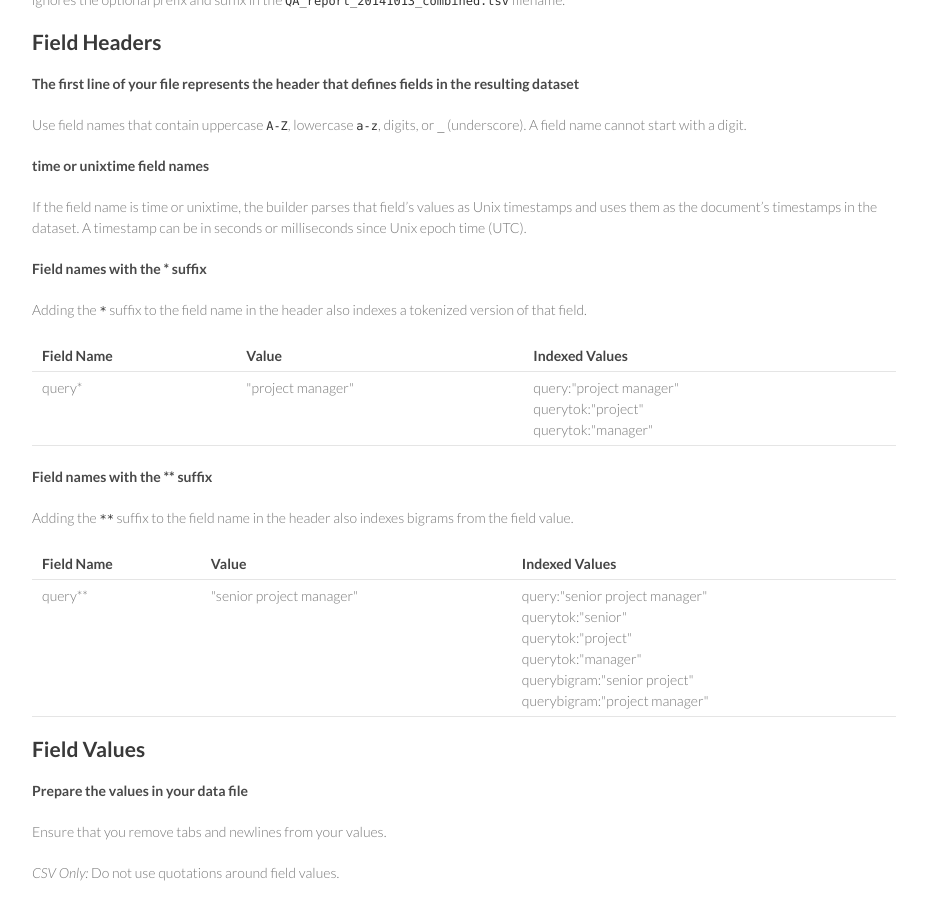
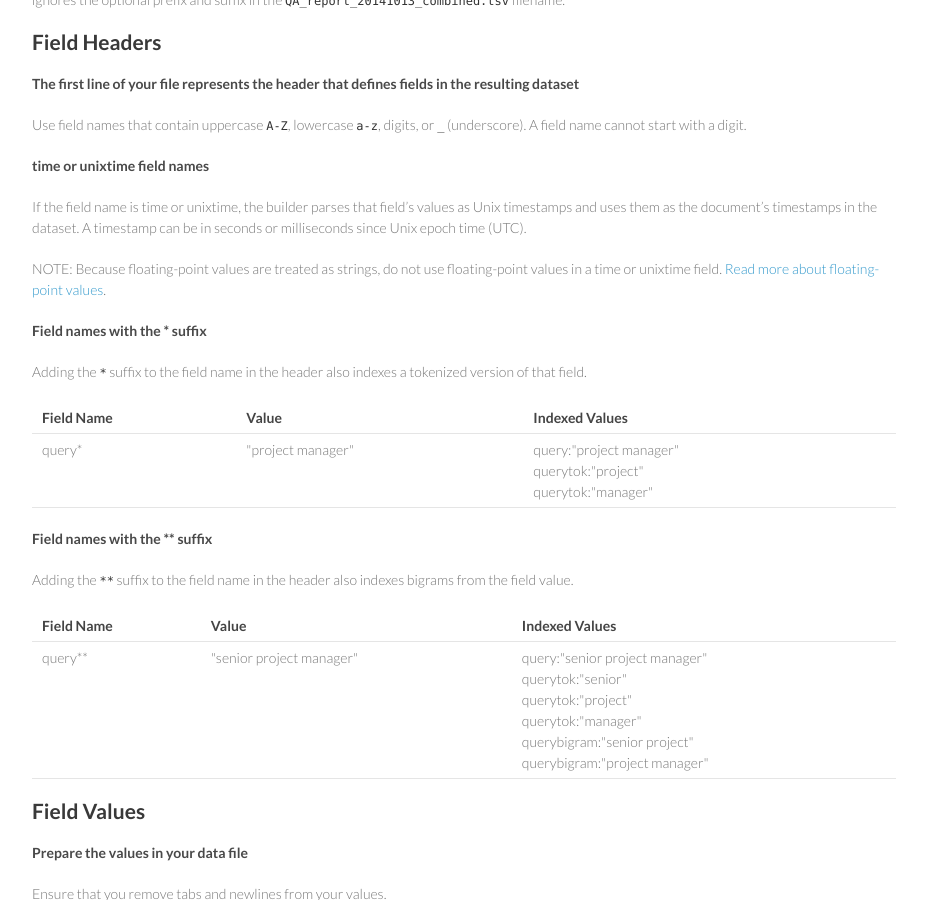
Before and after one commit to indeedeng/imhotep, a Jekyll site: the page built from docs/data-file-requirements.md, in a window 1280 px wide and 900 px high, scrolled down 632 px. Shown: the whole window, without its empty margins (294-1221 px from the left). Built offline with Jekyll 4.4.1, drawn with Linux system fonts in a browser that asks for light colours; Markdown is read by kramdown in place of the engine named in the settings; some of the changed lines change nothing that is shown.

Commit message:
xref to floating-point value section

```diff
--- a/docs/data-file-requirements.md
+++ b/docs/data-file-requirements.md
@@ -35,6 +35,8 @@ Use field names that contain uppercase `A-Z`, lowercase `a-z`, digits, or `_` (u
 #### time or unixtime field names
 
 If the field name is time or unixtime, the builder parses that field’s values as Unix timestamps and uses them as the document’s timestamps in the dataset. A timestamp can be in seconds or milliseconds since Unix epoch time (UTC).
+
+NOTE: Because floating-point values are treated as strings, do not use floating-point values in a time or unixtime field. [Read more about floating-point values](#floating).
 
 #### Field names with the * suffix
 
@@ -85,7 +87,7 @@ For Imhotep to treat a field’s value as an integer, at least 90% of the values
 
 Once set, a field's type must remain consistent. That is, once a field is indexed as an integer, the field must remain an integer. Likewise, if a field is indexed as a string, the field must remain a string. If a field's type is not the same in every shard for that dataset, data for one or the other type will not be accessible through IQL.
 
-#### Floating-point values become strings
+#### <a name="floating"></a>Floating-point values become strings
 
 Floating-point values like 1.0 or 1.5 are not supported as integers and are treated as strings. To use floating-point values as metrics, consider the following methods:
 <table>
```
